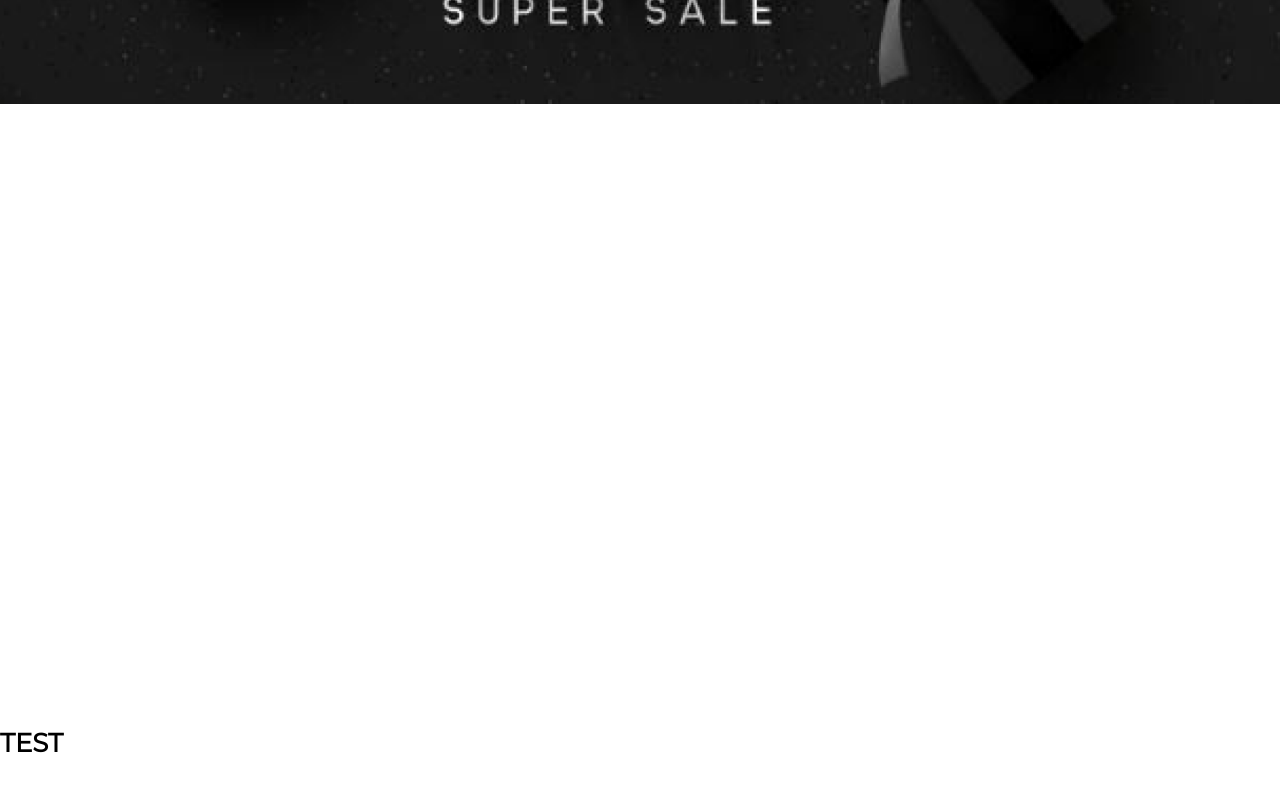
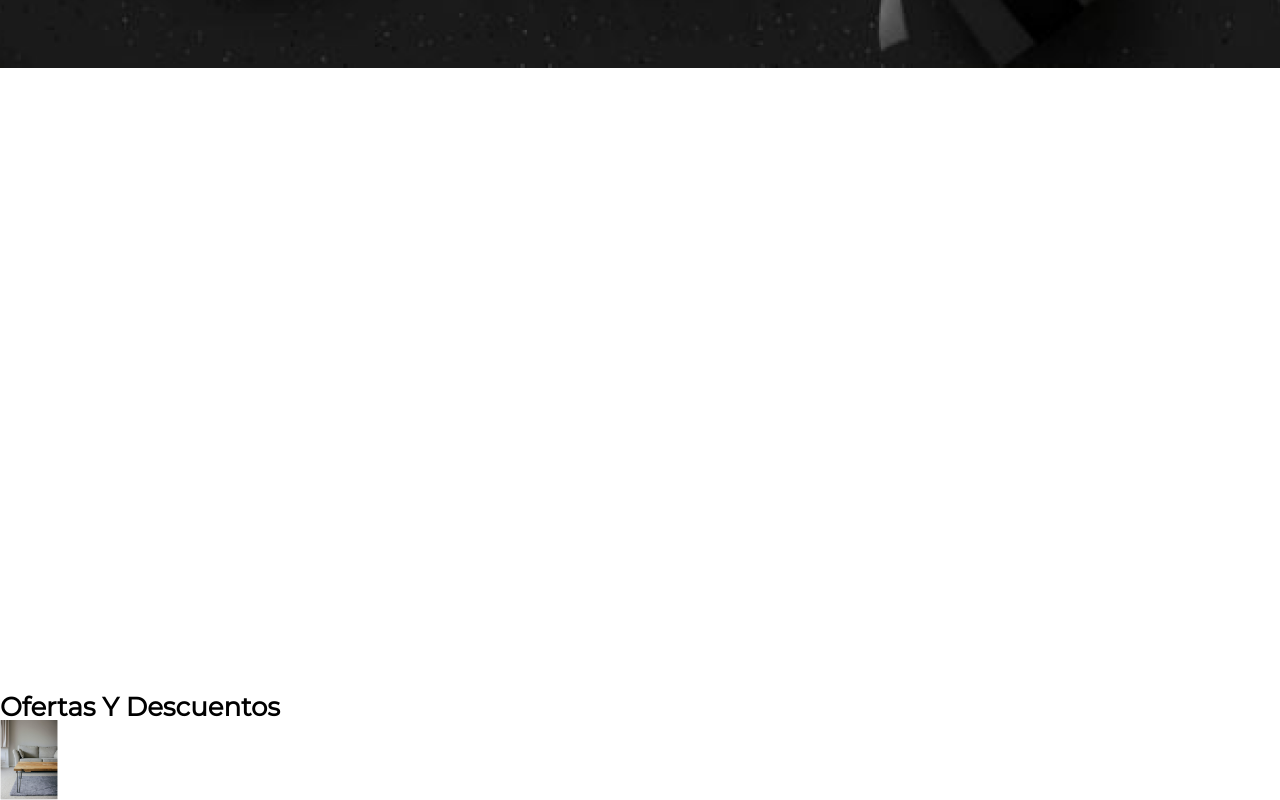
Before and after one commit to junietza/Thrift_Shop, a plain HTML site: page index.html in a window 1280 px wide. Shown: the part 432-1232 px from the top of the page. Before the commit the page ends 1191 px from the top, so only its background shows below. Drawn offline with Linux system fonts and the light colour scheme; files whose address does not match are found by name.

Commit message:
segunda version

```diff
--- /dev/null
+++ b/css/cards.css
@@ -0,0 +1,12 @@
+.galeria{
+    padding: 16px;
+}
+.lista_img{
+    width:100%;
+    object-fit: cover;
+    width: 80px;
+    height: 80px;
+    margin-right: 10px;
+    display:flex;
+    overflow-y:auto;
+}
--- a/css/main.css
+++ b/css/main.css
@@ -4,7 +4,7 @@
     display: flex;
 }
 .logo-container{
-    width: 250px;
+    width: 150px;
     margin: auto;
 }
 .logo-container img{
@@ -63,7 +63,7 @@
     border-radius: 10px;
     padding: 8px;
     background-color: var(--azul);
-    color: black;
+    color:white;
     font-size: 20px;
     font-weight: bold;
     /* color: white; */
--- a/css/reset.css
+++ b/css/reset.css
@@ -44,7 +44,7 @@ table {
 }
 a{
     text-decoration: none;
-    color: black;
+    color: white;
 }
 button{
     border: none;
--- a/index.html
+++ b/index.html
@@ -8,6 +8,7 @@
     <link rel="stylesheet" href="./css/reset.css">
     <link rel="stylesheet" href="./css/general.css">
     <link rel="stylesheet" href="./css/main.css">
+    <link rel="stylesheet" href="./css/cards.css">
     <title>Thrift Shop</title>
 </head>
 <body>
@@ -51,13 +52,22 @@
 
     <!-- Contenido principal -->
     <main>
-        <h2>TEST</h2>
+        <h2>Ofertas Y Descuentos</h2>
         <!-- bloque 1 -->
-        <div>
-            <section>
+        <div clas="galeria">
+            <div class="lista_img">
+                    <img src="/assets/img/sofa.png">
+                    <a href="#">Leer más</a>
+                    <h5>Juego de sala gris victoriano 2-2</h5>
 
-            </section>
-            <div>
+                    <img src="/assets/img/tablet.png">
+                    <a href="#">Leer más</a>
+                    <h5>Tablet Alcatel 1T1 7plgs</h5>
+
+
+                    <img src="/assets/img/sofa.png">
+                    <a href="#">Leer más</a>
+                    <h5>Silla de oficina 1-2</h5>
 
             </div>
         </div>
```
Also changed, not shown: assets/img/Logo.jpg (deleted), assets/img/Logo1.PNG, assets/img/silla.png (added), assets/img/sofa.png (added), assets/img/tablet.png (renamed from assets/img/tecnologia-galeria-4.png).
